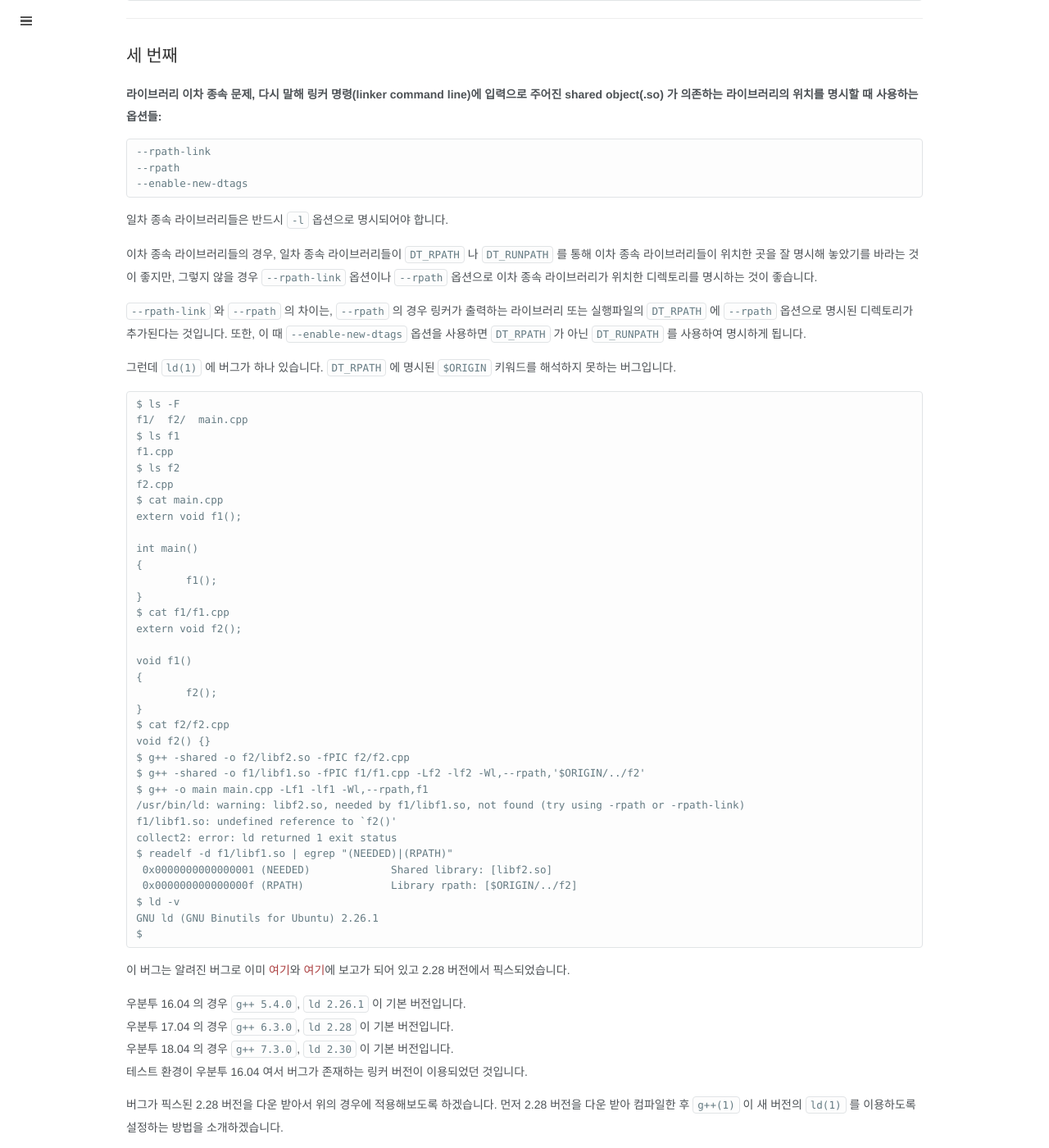
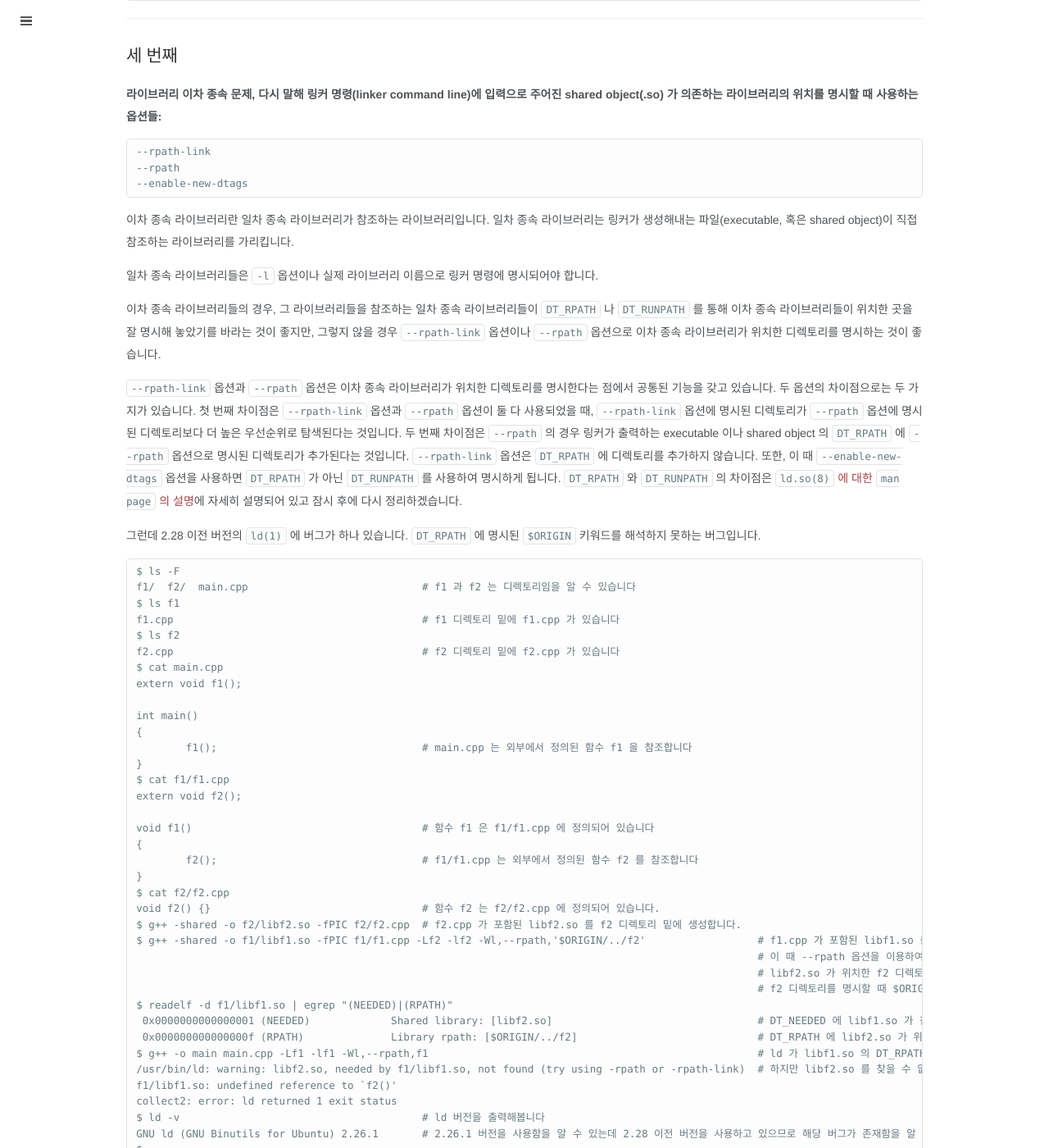
Before and after one commit to nglee/nglee.github.io, a Jekyll site: the page built from _posts/2018-10-11-Study-Linker-Options.md, in a window 1280 px wide and 1400 px high, scrolled down 5209 px. Shown: the whole window at 82% size. Built offline with Jekyll 4.4.1, drawn with Linux system fonts in a browser that asks for light colours; some web fonts are replaced; comment, search, counter and statistics services are not loaded; some of the changed text lies outside the part shown.

Commit message:
Update post : Study Linker Options

````diff
--- a/_posts/2018-10-11-Study-Linker-Options.md
+++ b/_posts/2018-10-11-Study-Linker-Options.md
@@ -267,48 +267,53 @@ $
 --enable-new-dtags
 ```
 
-일차 종속 라이브러리들은 반드시 `-l` 옵션으로 명시되어야 합니다.
+이차 종속 라이브러리란 일차 종속 라이브러리가 참조하는 라이브러리입니다. 일차 종속 라이브러리는 링커가 생성해내는 파일(executable, 혹은 shared object)이 직접 참조하는 라이브러리를 가리킵니다.
 
-이차 종속 라이브러리들의 경우, 일차 종속 라이브러리들이 `DT_RPATH` 나 `DT_RUNPATH` 를 통해 이차 종속 라이브러리들이 위치한 곳을 잘 명시해 놓았기를 바라는 것이 좋지만, 그렇지 않을 경우 `--rpath-link` 옵션이나 `--rpath` 옵션으로 이차 종속 라이브러리가 위치한 디렉토리를 명시하는 것이 좋습니다.
+일차 종속 라이브러리들은 `-l` 옵션이나 실제 라이브러리 이름으로 링커 명령에 명시되어야 합니다.
 
-`--rpath-link` 와 `--rpath` 의 차이는, `--rpath` 의 경우 링커가 출력하는 라이브러리 또는 실행파일의 `DT_RPATH` 에 `--rpath` 옵션으로 명시된 디렉토리가 추가된다는 것입니다. 또한, 이 때 `--enable-new-dtags` 옵션을 사용하면 `DT_RPATH` 가 아닌 `DT_RUNPATH` 를 사용하여 명시하게 됩니다.
+이차 종속 라이브러리들의 경우, 그 라이브러리들을 참조하는 일차 종속 라이브러리들이 `DT_RPATH` 나 `DT_RUNPATH` 를 통해 이차 종속 라이브러리들이 위치한 곳을 잘 명시해 놓았기를 바라는 것이 좋지만, 그렇지 않을 경우 `--rpath-link` 옵션이나 `--rpath` 옵션으로 이차 종속 라이브러리가 위치한 디렉토리를 명시하는 것이 좋습니다.
 
-그런데 `ld(1)` 에 버그가 하나 있습니다. `DT_RPATH` 에 명시된 `$ORIGIN` 키워드를 해석하지 못하는 버그입니다.
+`--rpath-link` 옵션과 `--rpath` 옵션은 이차 종속 라이브러리가 위치한 디렉토리를 명시한다는 점에서 공통된 기능을 갖고 있습니다. 두 옵션의 차이점으로는 두 가지가 있습니다. 첫 번째 차이점은 `--rpath-link` 옵션과 `--rpath` 옵션이 둘 다 사용되었을 때, `--rpath-link` 옵션에 명시된 디렉토리가 `--rpath` 옵션에 명시된 디렉토리보다 더 높은 우선순위로 탐색된다는 것입니다. 두 번째 차이점은 `--rpath` 의 경우 링커가 출력하는 executable 이나 shared object 의 `DT_RPATH` 에 `--rpath` 옵션으로 명시된 디렉토리가 추가된다는 것입니다. `--rpath-link` 옵션은 `DT_RPATH` 에 디렉토리를 추가하지 않습니다. 또한, 이 때 `--enable-new-dtags` 옵션을 사용하면 `DT_RPATH` 가 아닌 `DT_RUNPATH` 를 사용하여 명시하게 됩니다. `DT_RPATH` 와 `DT_RUNPATH` 의 차이점은 [`ld.so(8)` 에 대한 `man page` 의 설명](http://man7.org/linux/man-pages/man8/ld.so.8.html)에 자세히 설명되어 있고 잠시 후에 다시 정리하겠습니다.
+
+그런데 2.28 이전 버전의 `ld(1)` 에 버그가 하나 있습니다. `DT_RPATH` 에 명시된 `$ORIGIN` 키워드를 해석하지 못하는 버그입니다.
 
 ```
 $ ls -F
-f1/  f2/  main.cpp
+f1/  f2/  main.cpp                            # f1 과 f2 는 디렉토리임을 알 수 있습니다
 $ ls f1
-f1.cpp
+f1.cpp                                        # f1 디렉토리 밑에 f1.cpp 가 있습니다
 $ ls f2
-f2.cpp
+f2.cpp                                        # f2 디렉토리 밑에 f2.cpp 가 있습니다
 $ cat main.cpp
 extern void f1();
 
 int main()
 {
-        f1();
+        f1();                                 # main.cpp 는 외부에서 정의된 함수 f1 을 참조합니다
 }
 $ cat f1/f1.cpp
 extern void f2();
 
-void f1()
+void f1()                                     # 함수 f1 은 f1/f1.cpp 에 정의되어 있습니다
 {
-        f2();
+        f2();                                 # f1/f1.cpp 는 외부에서 정의된 함수 f2 를 참조합니다
 }
 $ cat f2/f2.cpp
-void f2() {}
-$ g++ -shared -o f2/libf2.so -fPIC f2/f2.cpp
-$ g++ -shared -o f1/libf1.so -fPIC f1/f1.cpp -Lf2 -lf2 -Wl,--rpath,'$ORIGIN/../f2'
-$ g++ -o main main.cpp -Lf1 -lf1 -Wl,--rpath,f1
-/usr/bin/ld: warning: libf2.so, needed by f1/libf1.so, not found (try using -rpath or -rpath-link)
+void f2() {}                                  # 함수 f2 는 f2/f2.cpp 에 정의되어 있습니다.
+$ g++ -shared -o f2/libf2.so -fPIC f2/f2.cpp  # f2.cpp 가 포함된 libf2.so 를 f2 디렉토리 밑에 생성합니다.
+$ g++ -shared -o f1/libf1.so -fPIC f1/f1.cpp -Lf2 -lf2 -Wl,--rpath,'$ORIGIN/../f2'                  # f1.cpp 가 포함된 libf1.so 를 f1 디렉토리 밑에 생성합니다
+                                                                                                    # 이 때 --rpath 옵션을 이용하여 libf1.so 의 DT_RPATH 에
+                                                                                                    # libf2.so 가 위치한 f2 디렉토리가 명시될 수 있도록 합니다
+                                                                                                    # f2 디렉토리를 명시할 때 $ORIGIN 키워드를 이용합니다
+$ readelf -d f1/libf1.so | egrep "(NEEDED)|(RPATH)"
+ 0x0000000000000001 (NEEDED)             Shared library: [libf2.so]                                 # DT_NEEDED 에 libf1.so 가 참조하는 libf2.so 가 명시되어 있고
+ 0x000000000000000f (RPATH)              Library rpath: [$ORIGIN/../f2]                             # DT_RPATH 에 libf2.so 가 위치한 f2 디렉토리가 명시되어 있습니다
+$ g++ -o main main.cpp -Lf1 -lf1 -Wl,--rpath,f1                                                     # ld 가 libf1.so 의 DT_RPATH 를 참고하여 libf2.so 를 찾기를 기대합니다
+/usr/bin/ld: warning: libf2.so, needed by f1/libf1.so, not found (try using -rpath or -rpath-link)  # 하지만 libf2.so 를 찾을 수 없다고 불평을 합니다
 f1/libf1.so: undefined reference to `f2()'
 collect2: error: ld returned 1 exit status
-$ readelf -d f1/libf1.so | egrep "(NEEDED)|(RPATH)"
- 0x0000000000000001 (NEEDED)             Shared library: [libf2.so]
- 0x000000000000000f (RPATH)              Library rpath: [$ORIGIN/../f2]
-$ ld -v
-GNU ld (GNU Binutils for Ubuntu) 2.26.1
+$ ld -v                                       # ld 버전을 출력해봅니다
+GNU ld (GNU Binutils for Ubuntu) 2.26.1       # 2.26.1 버전을 사용함을 알 수 있는데 2.28 이전 버전을 사용하고 있으므로 해당 버그가 존재함을 알 수 있습니다
 $
 ```
 
@@ -327,15 +332,15 @@ $ tar xzf binutils-2.28.tar.gz
 $ cd binutils-2.28
 $ ./configure
 $ make -j12
-$ ./ld/ld-new -v
+$ ./ld/ld-new -v                            # ld-new 라는 이름으로 빌드됩니다
 GNU ld (GNU Binutils) 2.28
 $ which ld
-/usr/bin/ld
+/usr/bin/ld                                 # 현재 사용하는 ld 가 /usr/bin 디렉토리에 위치함을 알 수 있습니다
 $ ls -F /usr/bin/ld
-/usr/bin/ld@                                # 링크 파일임을 알 수 있습니다
-$ sudo ln -sf ${PWD}/ld/ld-new /usr/bin/ld  # 새 버전의 링커를 가리키도록 합니다
-$ ld -v
-GNU ld (GNU Binutils) 2.28
+/usr/bin/ld@                                # /usr/bin/ld 는 링크 파일임을 알 수 있습니다
+$ sudo ln -sf ${PWD}/ld/ld-new /usr/bin/ld  # /usr/bin/ld 가 새로 빌드한 링커를 가리키도록 합니다
+$ ld -v                                     # ld 버전을 출력해서 제대로 설정되었는지 확인합니다
+GNU ld (GNU Binutils) 2.28                  # 2.28 버전의 ld 를 사용하고 있음을 알 수 있습니다
 $ cd ../
 $
 ```
@@ -352,18 +357,18 @@ $
 
 1. `--rpath-link` 로 명시된 디렉토리
 2. `--rpath` 로 명시된 디렉토리
-3. ELF 시스템에서, `--rpath-link` 와 `--rpath` 옵션이 사옹되지 않았다면, `LD_RUN_PATH` 환경변수에 명시된 디렉토리
+3. ELF 시스템에서 크로스 컴파일을 하는 경우가 아닐 때, `--rpath-link` 와 `--rpath` 옵션이 사옹되지 않았다면, `LD_RUN_PATH` 환경변수에 명시된 디렉토리
 4. SunOS 에서, `--rpath` 옵션이 사용되지 않았다면, `-L` 옵션에 명시된 디렉토리
-5. `LD_LIBRARY_PATH` 환경변수에 명시된 디렉토리
-6. 일차 종속 라이브러리의 `DT_RPATH` 나 `DT_RUNPATH` 에 명시된 디렉토리
+5. 크로스 컴파일을 하는 경우가 아닐 때, `LD_LIBRARY_PATH` 환경변수에 명시된 디렉토리
+6. ELF 시스템에서 크로스 컴파일을 하는 경우가 아닐 때, 일차 종속 라이브러리의 `DT_RPATH` 나 `DT_RUNPATH` 에 명시된 디렉토리 (`DT_RUNPATH` 항목이 존재하면 `DT_RPATH` 항목은 무시됨)
 7. `/lib`, `/usr/lib`
-8. `/etc/ld.so.conf`, 혹은 `/etc/ld.so.cache`
+8. ELF 시스템에서 크로스 컴파일을 하는 경우가 아닐 때, `/etc/ld.so.conf` 에 명시된 디렉토리
 
-또한 [`ld.so(8)` 에 대한 `man page` 의 설명](http://man7.org/linux/man-pages/man8/ld.so.8.html)에 따르면 `ld.so(8)` 는 다음의 순서로 라이브러리를 탐색합니다.
+마지막으로 [`ld.so(8)` 에 대한 `man page` 의 설명](http://man7.org/linux/man-pages/man8/ld.so.8.html)에 설명되어 있는 `ld.so(8)` 의 라이브러리 탐색 순서를 설명합니다. `DT_RPATH` 와 `DT_RUNPATH` 의 차이점에 대한 설명도 포함되어 있습니다.
 
 1. `DT_RPATH` 에 명시된 디렉토리. 단, `DT_RUNPATH` 가 없어야 한다.
 2. `LD_LIBRARY_PATH` 환경 변수에 명시된 디렉토리. 단, secure-execution 모드에서는 무시된다.
-3. `DT_RUNPATH` 에 명시된 디렉토리. `DT_RUNPATH` 는 직접적으로 종속된 라이브러리를 찾는 데만 이용되고 그 라이브러리의 이차 종속 라이브러리를 찾는 데는 이용되지 않는다. 이와는 다르게 `DT_RPATH` 의 경우 n차 종속 라이브러리를 찾는 데 모두 이용될 수 있다.
+3. `DT_RUNPATH` 에 명시된 디렉토리. `DT_RUNPATH` 는 `DT_NEEDED` 에 명시된 라이브러리(= 직접적으로 종속된 라이브러리)를 찾는 데만 이용되고 그 라이브러리의 이차 종속 라이브러리를 찾는 데는 이용되지 않는다. 이와는 다르게 `DT_RPATH` 의 경우 n차 종속 라이브러리를 찾는 데 모두 이용될 수 있다.
 4. `/etc/ld.so.cache`. 단, `-z nodeflib` 옵션이 포함되어 만들어진 실행파일이라면 `/lib` 와 `/usr/lib` 에 있는 라이브러리들은 무시된다.
 5. `/lib`, `/usr/lib`. 단, `-z nodeflib` 옵션이 포함되어 만들어진 실행파일이라면 무시된다.
 
@@ -396,5 +401,10 @@ $
     <td>Added --rpath-link, --rpath, --enable-new-dtags</td>
     <td class="td_center">2018-12-21</td>
   </tr>
+  <tr>
+    <td class="td_center">1.4</td>
+    <td>More writings on --rpath-link, --rpath, --enable-new-dtags</td>
+    <td class="td_center">2018-12-27</td>
+  </tr>
 </table>
 </div>
````
